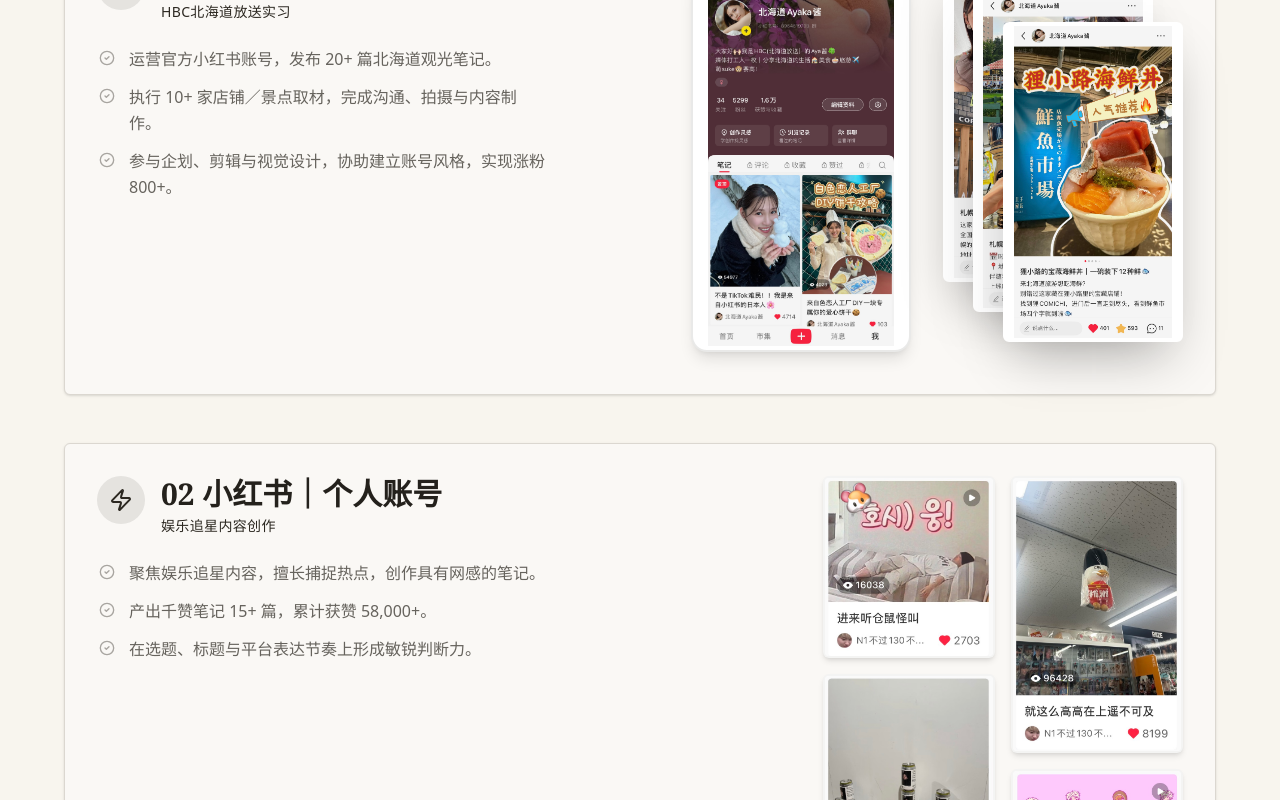
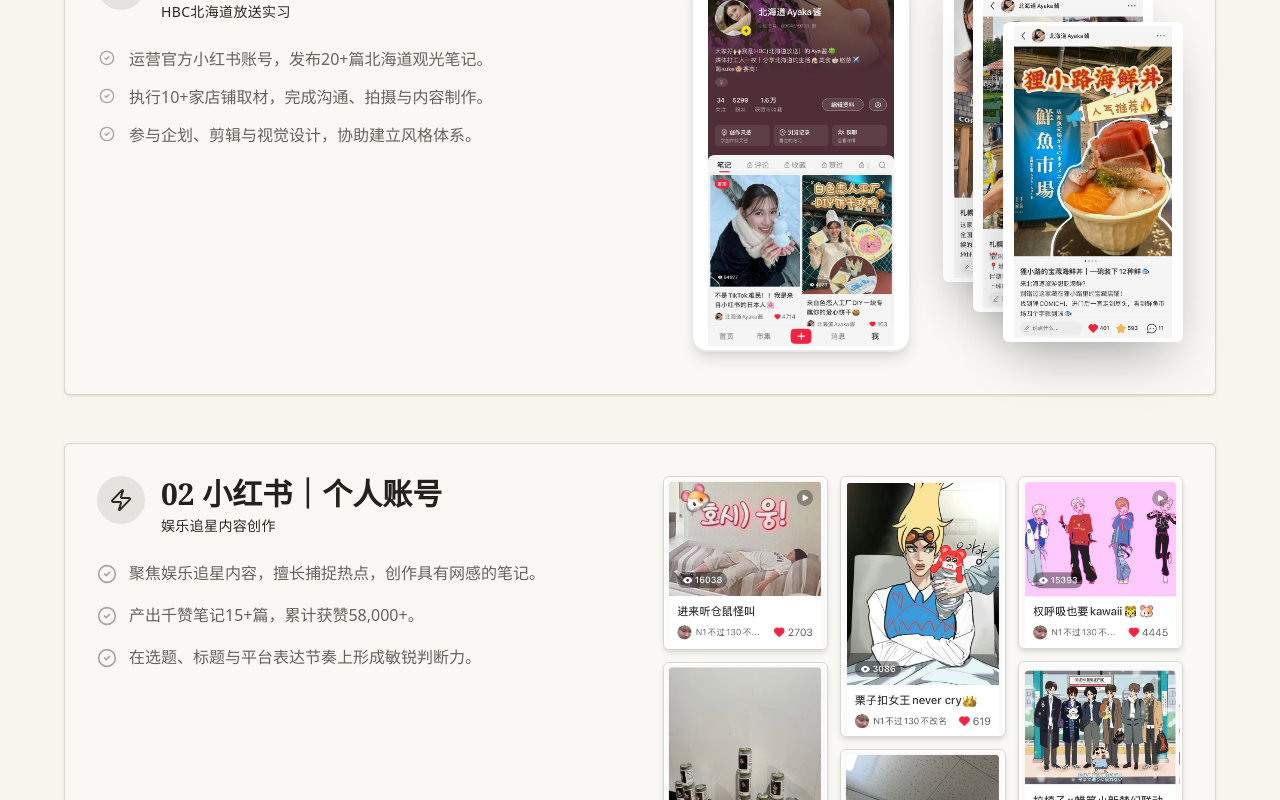
Before and after one commit to Mia1017/v0mia, a Next.js app: page /v0-designer-brand-tk/operation in a window 1280 px wide. Shown: the part 440-1240 px from the top of the page. Built offline with nearby package versions, Linux system fonts and the light colour scheme.

Commit message:
Update page.tsx

```diff
--- a/app/operation/page.tsx
+++ b/app/operation/page.tsx
@@ -26,6 +26,7 @@ export default function OperationPage() {
     <div className="min-h-screen bg-background">
       <Navigation />
 
+      {/* Hero */}
       <section className="pt-32 pb-16 px-4 sm:px-6 lg:px-8">
         <div className="max-w-7xl mx-auto text-center">
           <h1 className="font-serif text-4xl md:text-6xl font-light text-foreground mb-6">账号运营</h1>
@@ -50,25 +51,24 @@ export default function OperationPage() {
                   </div>
                 </div>
                 <ul className="space-y-3 mb-8 text-sm md:text-base text-muted-foreground leading-relaxed">
-                  <li className="flex items-start gap-3"><CheckCircle2 className="w-5 h-4 text-primary/40 mt-1 shrink-0" /><span>运营官方小红书账号，发布 20+ 篇北海道观光笔记。</span></li>
-                  <li className="flex items-start gap-3"><CheckCircle2 className="w-5 h-4 text-primary/40 mt-1 shrink-0" /><span>执行 10+ 家店铺／景点取材，完成沟通、拍摄与内容制作。</span></li>
-                  <li className="flex items-start gap-3"><CheckCircle2 className="w-5 h-4 text-primary/40 mt-1 shrink-0" /><span>参与企划、剪辑与视觉设计，协助建立账号风格，实现涨粉 800+。</span></li>
+                  <li className="flex items-start gap-3"><CheckCircle2 className="w-5 h-4 text-primary/40 mt-1 shrink-0" /><span>运营官方小红书账号，发布20+篇北海道观光笔记。</span></li>
+                  <li className="flex items-start gap-3"><CheckCircle2 className="w-5 h-4 text-primary/40 mt-1 shrink-0" /><span>执行10+家店铺取材，完成沟通、拍摄与内容制作。</span></li>
+                  <li className="flex items-start gap-3"><CheckCircle2 className="w-5 h-4 text-primary/40 mt-1 shrink-0" /><span>参与企划、剪辑与视觉设计，协助建立风格体系。</span></li>
                 </ul>
               </div>
 
               <div className="w-full lg:flex-1">
                 <div className="flex flex-col sm:flex-row gap-8 items-center justify-center lg:justify-end">
                   <Link href="https://xhslink.com/m/3SDaawO9bWr" target="_blank" className="w-[200px] sm:w-[220px] h-[380px] relative rounded-2xl border-2 border-primary/10 shadow-lg hover:border-primary/40 transition-all bg-white overflow-hidden group/profile">
-                    <Image src="/v0-designer-brand-tk/zhuye.jpg" alt="Ayaka酱主页" fill className="object-contain p-1" />
+                    <Image src="/v0-designer-brand-tk/zhuye.jpg" alt="主页" fill className="object-contain p-1" />
                     <div className="absolute inset-0 bg-black/0 group-hover/profile:bg-black/20 transition-colors flex items-center justify-center"><ExternalLink className="text-white opacity-0 group-hover/profile:opacity-100 transition-opacity w-8 h-8" /></div>
                   </Link>
-
                   <div className="w-[240px] h-[400px] relative mt-8 sm:mt-0">
                     {ayakaNotes.map((note, index) => (
                       <Link key={note.name} href={note.link} target="_blank" className="absolute block group/note transition-all duration-300 hover:scale-105 hover:!z-[100]" style={{ top: `${index * 30}px`, left: `${index * 30}px`, zIndex: index + 10 }}>
                         <div className="w-[180px] h-[320px] relative rounded-xl border-2 border-white shadow-2xl bg-white overflow-hidden">
                           <Image src={`/v0-designer-brand-tk/${note.name}`} alt="笔记" fill className="object-contain p-0.5" />
-                          <div className="absolute inset-0 bg-black/40 opacity-0 group-hover/note:opacity-100 transition-opacity flex items-center justify-center"><ExternalLink className="w-8 h-8 text-white/80" /></div>
+                          <div className="absolute inset-0 bg-black/40 opacity-0 group-hover/note:opacity-100 transition-opacity flex items-center justify-center z-10 rounded-xl"><ExternalLink className="w-8 h-8 text-white/80" /></div>
                         </div>
                       </Link>
                     ))}
@@ -78,9 +78,10 @@ export default function OperationPage() {
             </div>
           </div>
 
-          {/* 02 小红书｜个人账号 - 紧凑型瀑布流 */}
+          {/* 02 小红书｜个人账号 - 三列布局优化版 */}
           <div className="bg-card rounded-xl p-8 shadow-sm border border-border group transition-all duration-300 hover:shadow-lg">
             <div className="flex flex-col lg:flex-row gap-12 items-start">
+
               <div className="flex-1 lg:max-w-md">
                 <div className="flex items-start gap-4 mb-6">
                   <div className="w-12 h-12 rounded-full bg-primary/10 flex items-center justify-center shrink-0">
@@ -91,31 +92,31 @@ export default function OperationPage() {
                     <p className="text-sm text-primary font-medium tracking-wide">娱乐追星内容创作</p>
                   </div>
                 </div>
-                <ul className="space-y-3 mb-8 text-sm md:text-base text-muted-foreground leading-relaxed">
-                  <li className="flex items-start gap-3"><CheckCircle2 className="w-5 h-4 text-primary/40 mt-1 shrink-0" /><span>聚焦娱乐追星内容，擅长捕捉热点，创作具有网感的笔记。</span></li>
-                  <li className="flex items-start gap-3"><CheckCircle2 className="w-5 h-4 text-primary/40 mt-1 shrink-0" /><span>产出千赞笔记 15+ 篇，累计获赞 58,000+。</span></li>
-                  <li className="flex items-start gap-3"><CheckCircle2 className="w-5 h-4 text-primary/40 mt-1 shrink-0" /><span>在选题、标题与平台表达节奏上形成敏锐判断力。</span></li>
+                <ul className="space-y-4 mb-8 text-sm md:text-base text-muted-foreground leading-relaxed">
+                  <li className="flex items-start gap-3"><CheckCircle2 className="w-5 h-5 text-primary/40 mt-1 shrink-0" /><span>聚焦娱乐追星内容，擅长捕捉热点，创作具有网感的笔记。</span></li>
+                  <li className="flex items-start gap-3"><CheckCircle2 className="w-5 h-5 text-primary/40 mt-1 shrink-0" /><span>产出千赞笔记15+篇，累计获赞58,000+。</span></li>
+                  <li className="flex items-start gap-3"><CheckCircle2 className="w-5 h-5 text-primary/40 mt-1 shrink-0" /><span>在选题、标题与平台表达节奏上形成敏锐判断力。</span></li>
                 </ul>
               </div>
 
-              {/* 右侧：紧凑布局，消除留白 */}
+              {/* 右侧：三列布局，横向平铺，缩短高度 */}
               <div className="w-full lg:flex-1 flex justify-center lg:justify-end">
-                <div className="columns-2 gap-4 max-w-[360px]"> {/* 限制最大宽度，与01部分呼应 */}
+                <div className="columns-2 sm:columns-3 gap-3 max-w-[520px]"> {/* 增加列数至3，限制总宽度保持紧凑 */}
                   {personalNotes.map((note, index) => (
                     <Link
                       key={index}
                       href={note.link}
                       target="_blank"
-                      className="block mb-4 break-inside-avoid group/item transition-transform hover:scale-[1.02]"
+                      className="block mb-3 break-inside-avoid group/item transition-transform hover:scale-[1.03]"
                     >
-                      <div className="relative rounded-xl border-2 border-primary/5 shadow-md overflow-hidden bg-white">
-                        {/* 重要：这里不再使用 fill，而是使用普通的 img 逻辑让高度自适应 */}
+                      <div className="relative rounded-xl border border-border shadow-md overflow-hidden bg-white">
+                        {/* 使用原生 img + h-auto 自动适配图片比例，杜绝留白 */}
                         <img
                           src={`/v0-designer-brand-tk/${note.name}`}
                           alt="笔记"
-                          className="w-full h-auto object-contain block"
+                          className="w-full h-auto object-contain block p-0.5"
                         />
-                        <div className="absolute inset-0 bg-black/0 group-hover/item:bg-black/20 transition-colors flex items-center justify-center">
+                        <div className="absolute inset-0 bg-black/0 group-hover/item:bg-black/15 transition-colors flex items-center justify-center">
                           <ExternalLink className="text-white opacity-0 group-hover/item:opacity-100 transition-opacity w-5 h-5" />
                         </div>
                       </div>
@@ -123,6 +124,7 @@ export default function OperationPage() {
                   ))}
                 </div>
               </div>
+
             </div>
           </div>
 
@@ -141,7 +143,7 @@ export default function OperationPage() {
               <li className="flex items-start gap-3"><CheckCircle2 className="w-5 h-4 text-primary/40 mt-1 shrink-0" /><span>主导学校官方毕业季内容策划，最终阅读量达 1.6 万+。</span></li>
             </ul>
             <div className="w-full aspect-[16/9] relative rounded-xl overflow-hidden border border-border bg-white">
-               <Image src="/v0-designer-brand-tk/wechat-project.jpg" alt="毕业季专题" fill className="object-contain" />
+               <Image src="/v0-designer-brand-tk/wechat-project.jpg" alt="毕业季" fill className="object-contain" />
             </div>
           </div>
         </div>
```
